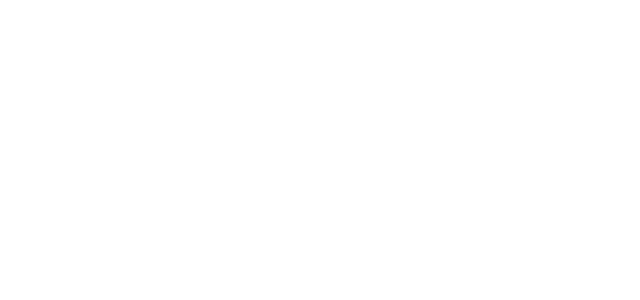
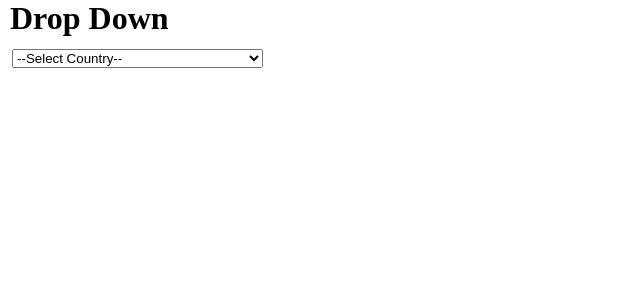
Before and after one commit to chandninigam/ui_playground, a React (Vite) app: page /drop_down in a window 1280 px wide. Before the commit this address had no page. Shown: the top 300 px of the page, without its empty margins (0-640 px from the left). Built offline with nearby package versions, Linux system fonts and the light colour scheme.

Commit message:
created drop down

```diff
--- a/src/App.jsx
+++ b/src/App.jsx
@@ -7,6 +7,7 @@
 import { Accordion } from "./screens/Accordion";
 import { FileExploreUi } from "./screens/FileExploreUi";
 import { TimerIncrementByOne } from "./screens/TimerIncreByOne";
+import { DropDown } from "./screens/DropDown";
 
 function App() {
   return (
@@ -26,6 +27,7 @@
             path="/timer_increment_by_one"
             element={<TimerIncrementByOne />}
           />
+          <Route path="/drop_down" element={<DropDown />} />
         </Routes>
       </Router>
     </>
--- /dev/null
+++ b/src/constants/locationData.js
@@ -0,0 +1,53 @@
+export const LocationData = [
+  {
+    country: "India",
+    states: [
+      {
+        name: "Maharashtra",
+        cities: ["Mumbai", "Pune", "Nagpur"],
+      },
+      {
+        name: "Karnataka",
+        cities: ["Bengaluru", "Mysuru", "Mangalore"],
+      },
+      {
+        name: "Delhi",
+        cities: ["New Delhi", "Dwarka", "Rohini"],
+      },
+    ],
+  },
+  {
+    country: "USA",
+    states: [
+      {
+        name: "California",
+        cities: ["Los Angeles", "San Francisco", "San Diego"],
+      },
+      {
+        name: "Texas",
+        cities: ["Houston", "Dallas", "Austin"],
+      },
+      {
+        name: "New York",
+        cities: ["New York City", "Buffalo", "Albany"],
+      },
+    ],
+  },
+  {
+    country: "Australia",
+    states: [
+      {
+        name: "New South Wales",
+        cities: ["Sydney", "Newcastle", "Wollongong"],
+      },
+      {
+        name: "Victoria",
+        cities: ["Melbourne", "Geelong", "Ballarat"],
+      },
+      {
+        name: "Queensland",
+        cities: ["Brisbane", "Gold Coast", "Cairns"],
+      },
+    ],
+  },
+];
--- /dev/null
+++ b/src/screens/DropDown.jsx
@@ -0,0 +1,31 @@
+import { useState } from "react";
+import "../styles/drop-down.css";
+import { LocationData } from "../constants/locationData";
+
+export function DropDown() {
+  const [selectCountry, setSelectedCountry] = useState("");
+
+  function handleCountrySelector(e) {
+    setSelectedCountry(e.target.value);
+  }
+
+  return (
+    <div>
+      <h1>Drop Down</h1>
+      <div className="container">
+        <select
+          className="selectCountry"
+          value={selectCountry}
+          onChange={handleCountrySelector}
+        >
+          <option value="" disabled className="unselect">
+            --Select Country--
+          </option>
+          {LocationData.map((ele) => {
+            return <option value={ele.country}>{ele.country}</option>;
+          })}
+        </select>
+      </div>
+    </div>
+  );
+}
--- a/src/screens/Home.jsx
+++ b/src/screens/Home.jsx
@@ -25,6 +25,9 @@
         <span>
           6. <Link to="/timer_increment_by_one">Timer Increment By One</Link>
         </span>
+        <span>
+          7. <Link to="/drop_down">Drop Down</Link>
+        </span>
       </div>
     </div>
   );
--- /dev/null
+++ b/src/styles/drop-down.css
@@ -0,0 +1,10 @@
+h1 {
+  margin: auto;
+  margin-left: 10px;
+}
+.container {
+  margin: 12px;
+}
+.selectCountry {
+  width: 20%;
+}
```
